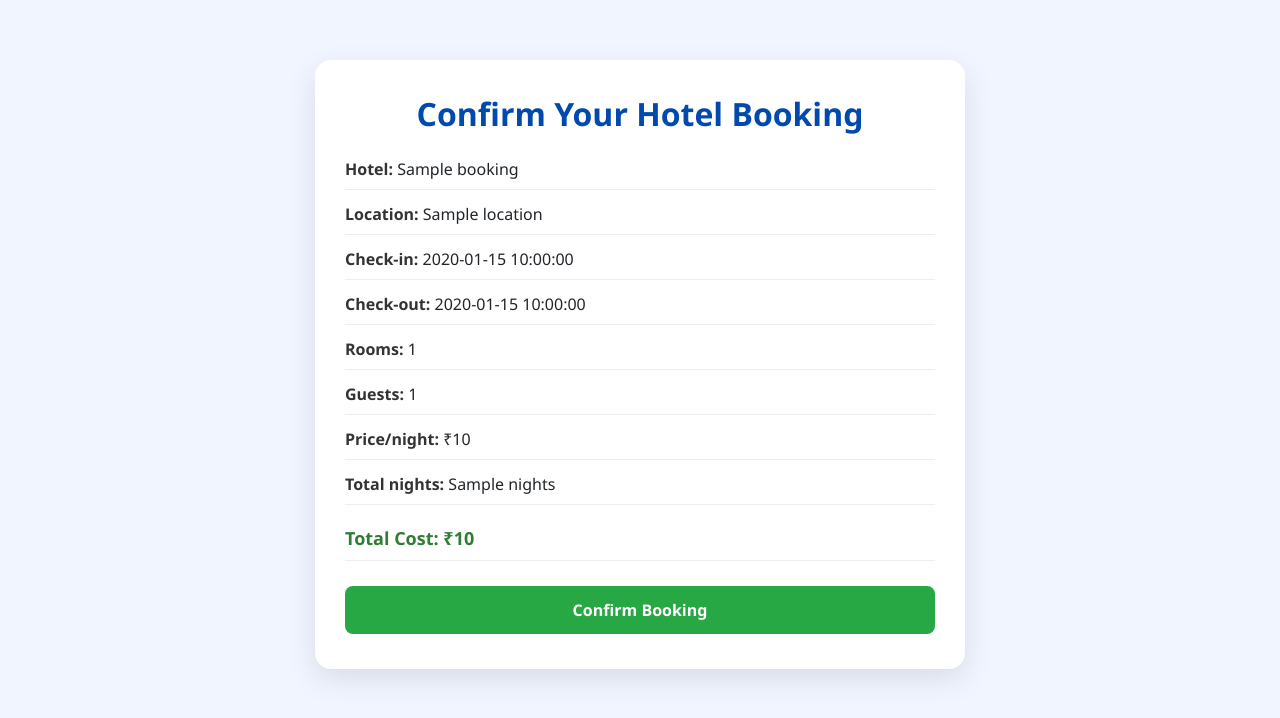
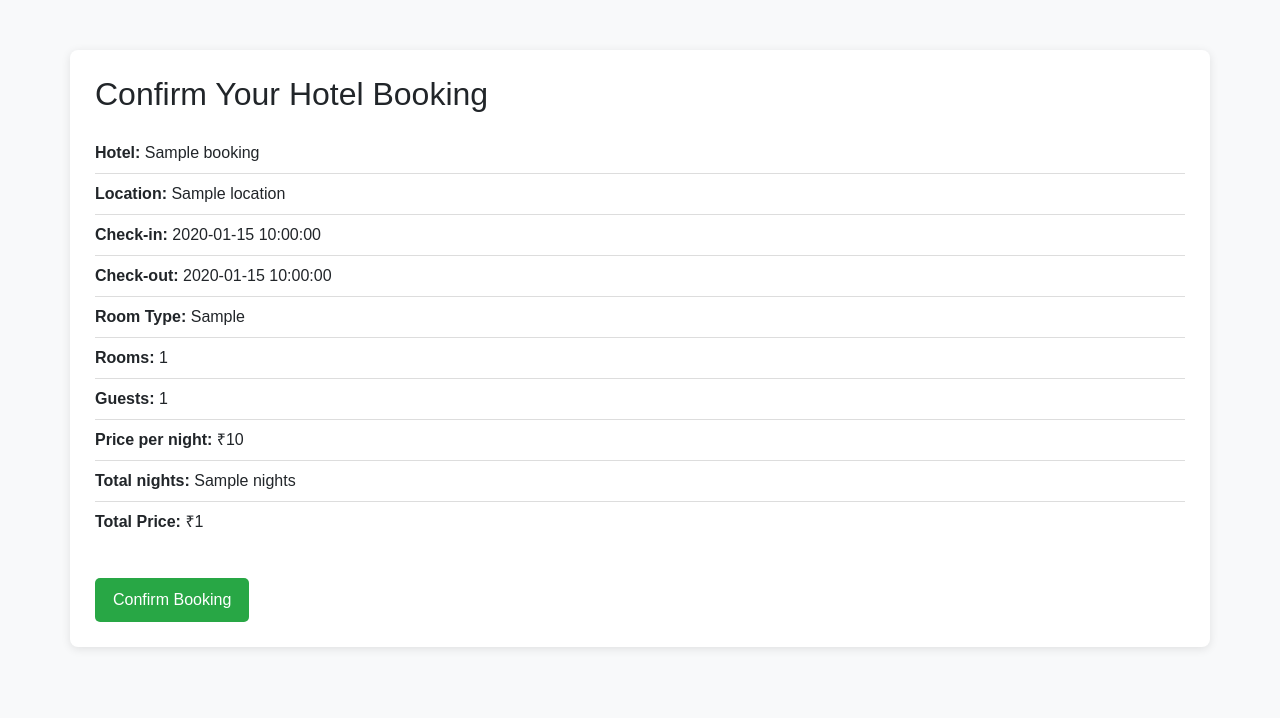
Before and after one commit to 2004rakesh/Travelgo, a Flask app: template templates/confirm_hotel_details.html in a window 1280 px wide. Shown: the top 718 px of the page. Run offline with Flask 3, Linux system fonts and the light colour scheme; the template is opened without the code that fills it: most values are stand-ins (such as "Sample title", 1, 10 or a date in 2020); some libraries are stand-ins or nearby versions.

Commit message:
Update confirm_hotel_details.html

```diff
--- a/templates/confirm_hotel_details.html
+++ b/templates/confirm_hotel_details.html
@@ -4,84 +4,44 @@
   <meta charset="UTF-8" />
   <meta name="viewport" content="width=device-width, initial-scale=1.0"/>
   <title>Confirm Hotel Booking - TravelGo</title>
-  <link rel="stylesheet" href="https://stackpath.bootstrapcdn.com/bootstrap/4.5.2/css/bootstrap.min.css" />
+  <link rel="stylesheet"
+        href="https://stackpath.bootstrapcdn.com/bootstrap/4.5.2/css/bootstrap.min.css"/>
   <style>
     body {
-      background: #f0f5ff;
-      font-family: 'Segoe UI', Tahoma, Geneva, Verdana, sans-serif;
+      background-color: #f8f9fa;
+      font-family: Arial, sans-serif;
     }
-
     .container {
-      max-width: 650px;
-      margin: 60px auto;
-      background: white;
-      padding: 35px 30px;
-      border-radius: 16px;
-      box-shadow: 0 10px 30px rgba(0, 0, 0, 0.1);
+      margin-top: 50px;
+      background-color: white;
+      padding: 25px;
+      border-radius: 8px;
+      box-shadow: 0 2px 10px rgba(0,0,0,0.1);
     }
-
     h2 {
-      color: #004aad;
-      margin-bottom: 24px;
-      text-align: center;
-      font-weight: 600;
+      margin-bottom: 20px;
     }
-
     .detail-list {
       list-style: none;
       padding: 0;
-      font-size: 16px;
     }
-
     .detail-list li {
-      margin-bottom: 12px;
-      padding-bottom: 8px;
-      border-bottom: 1px solid #eee;
+      padding: 8px 0;
+      border-bottom: 1px solid #ddd;
     }
-
-    .detail-label {
-      font-weight: 600;
-      color: #333;
+    .detail-list li:last-child {
+      border-bottom: none;
     }
-
-    .total {
-      margin-top: 20px;
-      font-size: 18px;
-      font-weight: 600;
-      color: #2e7d32;
-    }
-
     .btn-confirm {
-      display: block;
-      width: 100%;
       background-color: #28a745;
       color: white;
-      padding: 12px;
       border: none;
-      border-radius: 8px;
-      font-size: 16px;
-      font-weight: bold;
-      margin-top: 25px;
-      transition: background 0.3s ease;
+      padding: 10px 18px;
+      border-radius: 5px;
+      margin-top: 20px;
     }
-
     .btn-confirm:hover {
       background-color: #218838;
-    }
-
-    @media screen and (max-width: 576px) {
-      .container {
-        margin: 30px 20px;
-        padding: 25px 20px;
-      }
-
-      .detail-list li {
-        font-size: 15px;
-      }
-
-      h2 {
-        font-size: 22px;
-      }
     }
   </style>
 </head>
@@ -89,18 +49,19 @@
 <div class="container">
   <h2>Confirm Your Hotel Booking</h2>
   <ul class="detail-list">
-      <li><span class="detail-label">Hotel:</span> {{ booking.name }}</li>
-      <li><span class="detail-label">Location:</span> {{ booking.location }}</li>
-      <li><span class="detail-label">Check-in:</span> {{ booking.checkin_date }}</li>
-      <li><span class="detail-label">Check-out:</span> {{ booking.checkout_date }}</li>
-      <li><span class="detail-label">Rooms:</span> {{ booking.num_rooms }}</li>
-      <li><span class="detail-label">Guests:</span> {{ booking.num_guests }}</li>
-      <li><span class="detail-label">Price/night:</span> ₹{{ booking.price_per_night }}</li>
-      <li><span class="detail-label">Total nights:</span> {{ booking.nights }}</li>
-      <li class="total">Total Cost: ₹{{ booking.price_per_night * booking.nights * booking.num_rooms }}</li>
+    <li><strong>Hotel:</strong> {{ booking.name }}</li>
+    <li><strong>Location:</strong> {{ booking.location }}</li>
+    <li><strong>Check-in:</strong> {{ booking.checkin_date }}</li>
+    <li><strong>Check-out:</strong> {{ booking.checkout_date }}</li>
+    <li><strong>Room Type:</strong> {{ booking.room_type }}</li>
+    <li><strong>Rooms:</strong> {{ booking.num_rooms }}</li>
+    <li><strong>Guests:</strong> {{ booking.num_guests }}</li>
+    <li><strong>Price per night:</strong> ₹{{ booking.price_per_night }}</li>
+    <li><strong>Total nights:</strong> {{ booking.nights }}</li>
+    <li><strong>Total Price:</strong> ₹{{ booking.total_price }}</li>
   </ul>
 
-    <form id="confirmForm" method="POST" action="{{ url_for('confirm_hotel_booking') }}">
+  <form method="POST" action="{{ url_for('confirm_hotel_booking') }}">
     <input type="hidden" name="hotel_name" value="{{ booking.name }}">
     <input type="hidden" name="location" value="{{ booking.location }}">
     <input type="hidden" name="checkin" value="{{ booking.checkin_date }}">
@@ -109,6 +70,10 @@
     <input type="hidden" name="guests" value="{{ booking.num_guests }}">
     <input type="hidden" name="price" value="{{ booking.price_per_night }}">
     <input type="hidden" name="rating" value="{{ booking.rating }}">
+    <input type="hidden" name="nights" value="{{ booking.nights }}">
+    <input type="hidden" name="total_price" value="{{ booking.total_price }}">
+    <input type="hidden" name="room_type" value="{{ booking.room_type }}">
+
     <button type="submit" class="btn-confirm">Confirm Booking</button>
   </form>
 </div>
```
Lines whose indentation alone changed are shown as unchanged.
